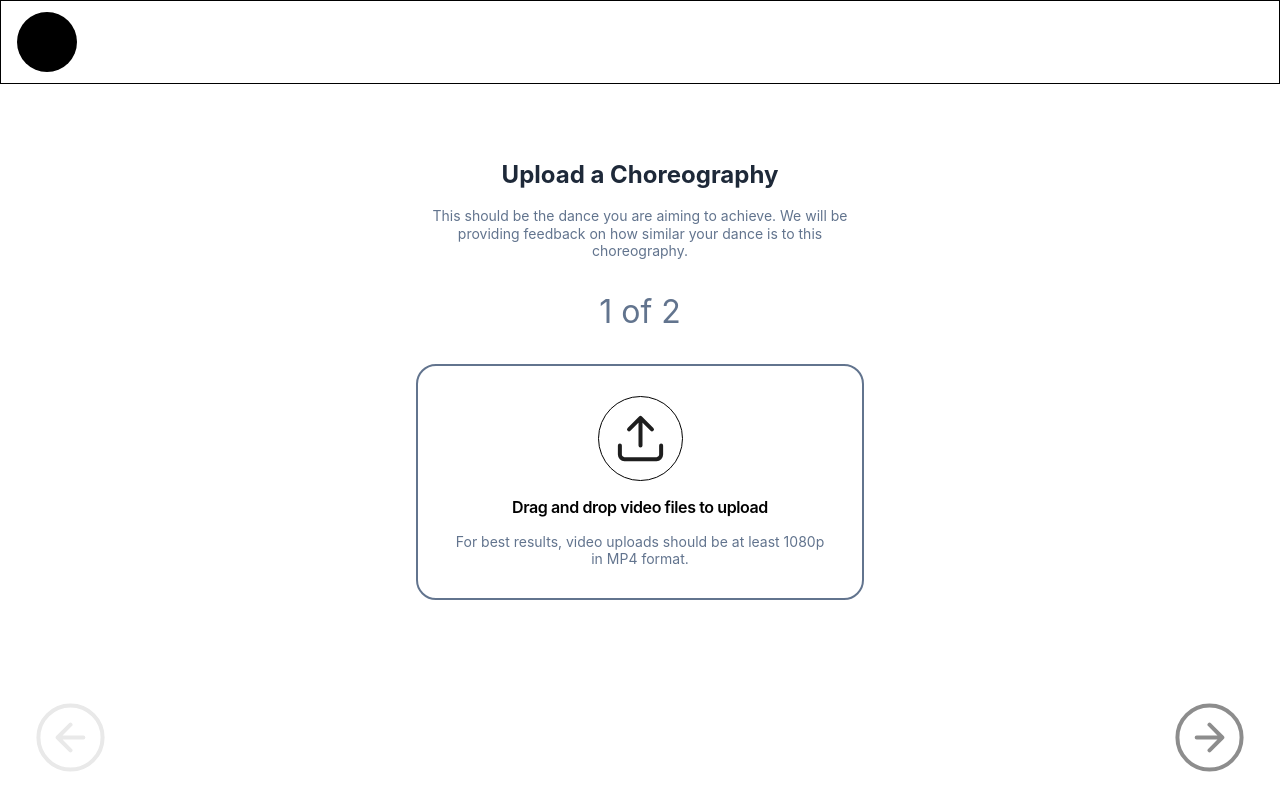
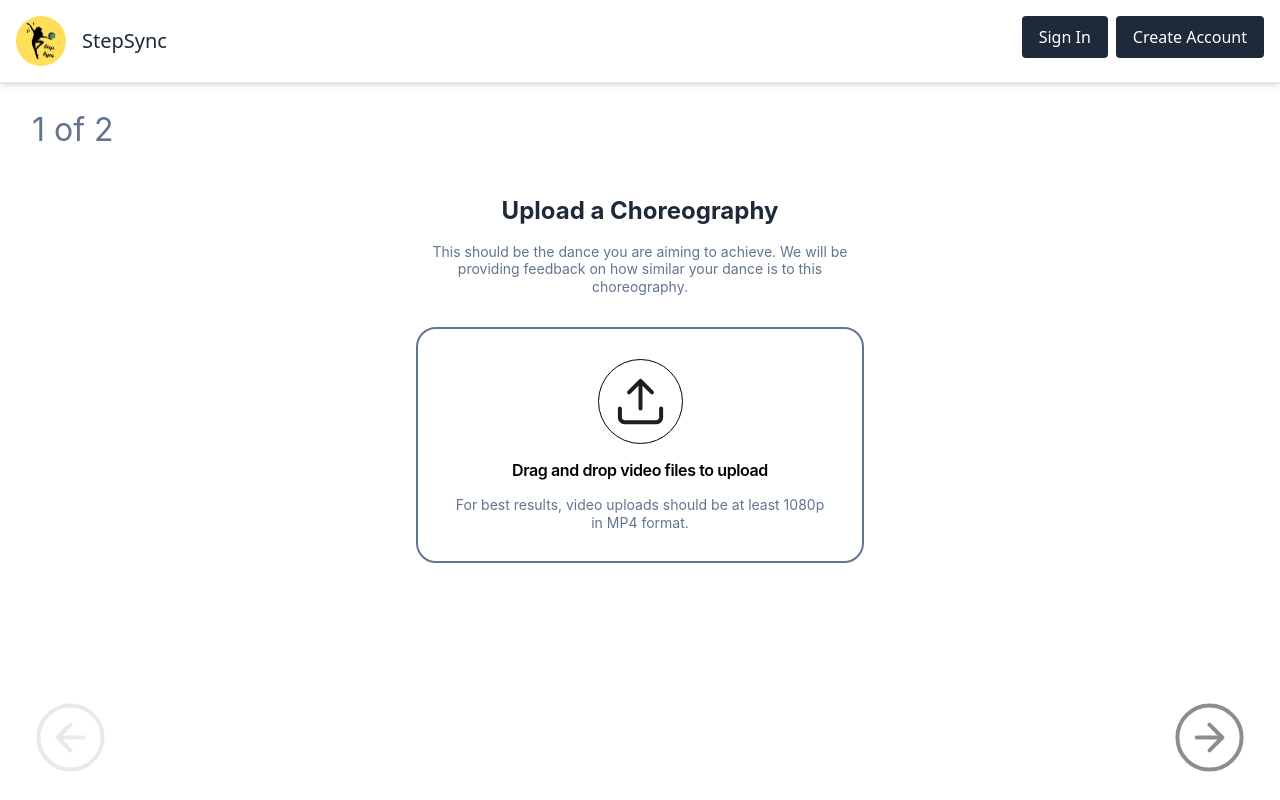
Before and after one commit to greeshiee/StepSync, a React (Vite) app: page /upload in a window 1280 px wide. Built offline with nearby package versions, Linux system fonts and the light colour scheme.

Commit message:
Finalize video uploading

```diff
--- a/src/Dashboard.jsx
+++ b/src/Dashboard.jsx
@@ -5,7 +5,7 @@ import { useNavigate } from "react-router-dom";
 const Dashboard = () => {
   const navigate = useNavigate();
   return (
-    <div className="flex flex-col items-center h-screen p-5 bg-gray-50">
+    <div className="flex flex-col items-center h-screen bg-gray-50">
       <Navbar />
 
       <h1 className="text-[36px] font-bold mt-12 w-3/4 text-left text-gray-800">
--- a/src/Navbar.jsx
+++ b/src/Navbar.jsx
@@ -1,14 +1,20 @@
-import React from 'react';
-import { Link } from 'react-router-dom';
+import React from "react";
+import { Link } from "react-router-dom";
 
 const Navbar = () => {
   return (
     <nav className="flex justify-between w-full p-4 border-b border-gray-200 bg-white shadow-md">
-      <div>
-        <Link to="/" className="font-bold text-[20px] text-gray-800 hover:text-blue-500 transition">
-          StepSync
-        </Link>
-      </div>
+      <Link
+        to="/"
+        className="flex flex-row items-center gap-4 font-bold text-[20px] text-gray-800 hover:text-blue-500 transition"
+      >
+        <img
+          src="/logo.png"
+          alt={"StepSync Logo"}
+          className="w-[50px] h-[50px] rounded-full"
+        />
+        StepSync
+      </Link>
       <div>
         <button className="px-4 py-2 border border-gray-300 rounded ml-2 hover:bg-gray-100 transition">
           Sign In
--- a/src/VideoUpload.jsx
+++ b/src/VideoUpload.jsx
@@ -1,4 +1,5 @@
 import React, { useState } from "react";
+import Navbar from "./Navbar";
 
 const VideoUpload = () => {
   const [step, setStep] = useState(1);
@@ -23,9 +24,11 @@ const VideoUpload = () => {
 
   return (
     <div className="bg-white min-h-screen flex flex-col">
-      <header className="w-full h-[84px] border border-black flex items-center p-4">
-        <div className="w-[60px] h-[60px] bg-black rounded-full" />
-      </header>
+      <Navbar />
+
+      <div className="absolute left-8 top-[110px] text-slate-500 text-[32px] font-normal font-['Inter'] leading-tight">
+        {step} of 2
+      </div>
 
       <main className="flex-grow flex flex-col items-center justify-center p-4">
         <h1 className="text-2xl font-bold font-['Inter'] mb-4">
@@ -36,9 +39,6 @@ const VideoUpload = () => {
             ? "This should be your own dance that you want feedback on. We will be generating feedback identifying the differences between the choreography and this dance."
             : "This should be the dance you are aiming to achieve. We will be providing feedback on how similar your dance is to this choreography."}
         </p>
-        <div className="text-center text-slate-500 text-[32px] font-normal font-['Inter'] leading-tight mb-8">
-          {step} of 2
-        </div>
 
         {!currentVideo ? (
           <div className="p-[30px] rounded-[20px] border-2 border-slate-500 flex flex-col items-center gap-[22px] max-w-md w-full">
@@ -90,9 +90,13 @@ const VideoUpload = () => {
             </label>
           </div>
         ) : (
-          <div className="flex flex-col items-center gap-4">
-            <div className="relative">
-              <video width="320" height="240" controls>
+          <div className="flex flex-col items-center gap-4 w-full max-w-xl">
+            <div className="relative w-full aspect-video">
+              <video
+                key={step}
+                className="w-full h-full object-contain"
+                controls
+              >
                 <source src={currentVideo} type="video/mp4" />
                 Your browser does not support the video tag.
               </video>
```
Also changed, not shown: public/logo.png (added).
